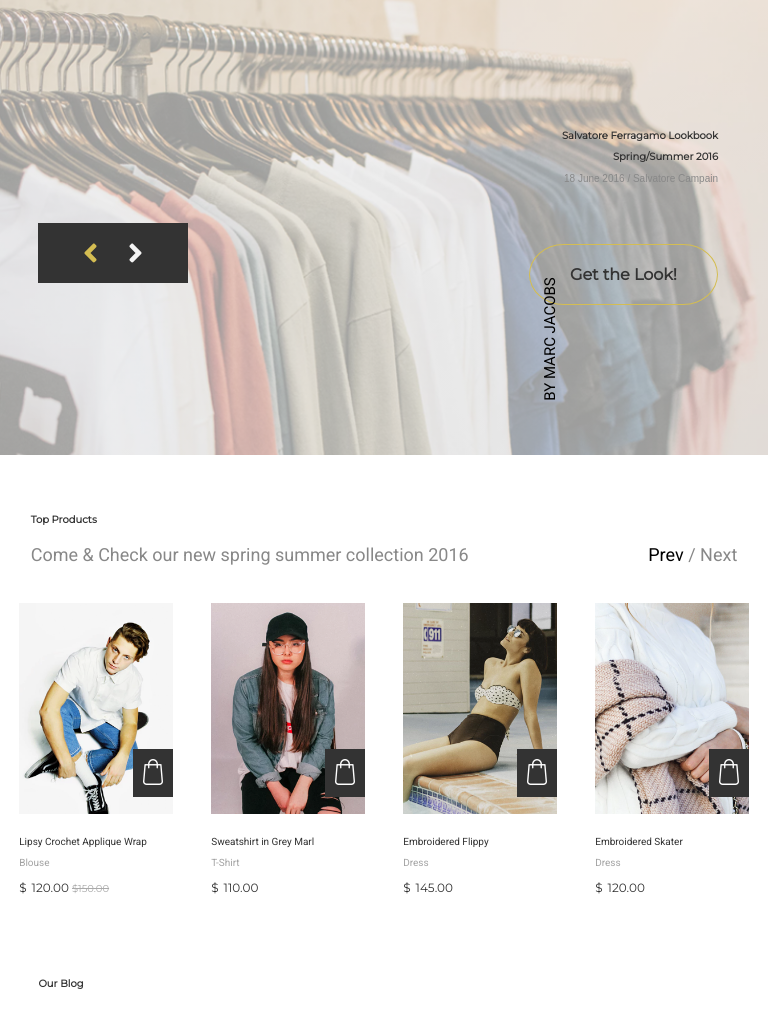
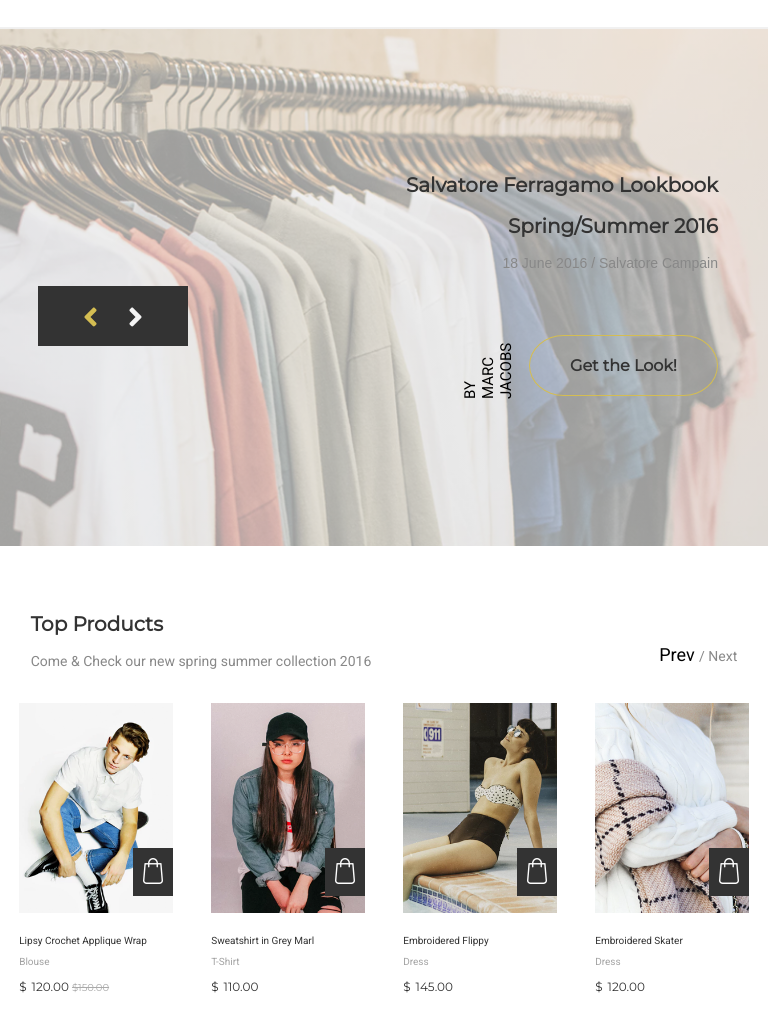
Before and after one commit to MissingPersonFGC/corey_lanier_project2, a website: page index.html in a window 768 px wide. Shown: the part 1600-2609 px from the top of the page. Drawn offline with nearby package versions, Linux system fonts and the light colour scheme; files that its build step writes are made by us from their sources.

Commit message:
fixed tablet portrait errors.

```diff
--- a/dev/styles/_media.scss
+++ b/dev/styles/_media.scss
@@ -285,6 +285,20 @@
             &-original {
                 font-size: 10px;
             }
+        }
+    }
+
+    .header2 {
+        font-size: 20px;
+    }
+
+    .paragraph--grey {
+        font-size: 14px;
+    }
+
+    .sub-heading {
+        &__rotated {
+            right: 50%;
         }
     }
 
```
